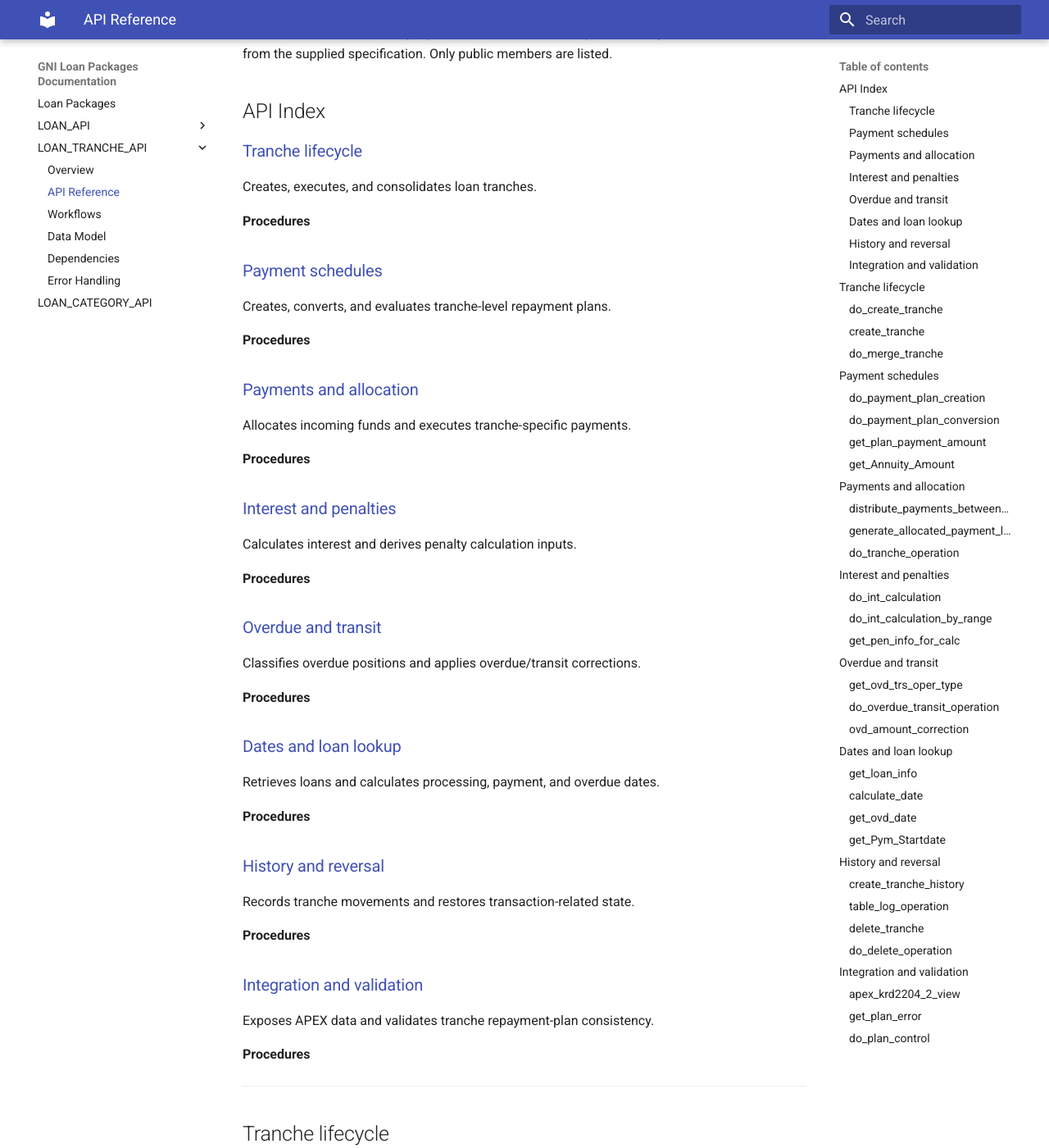
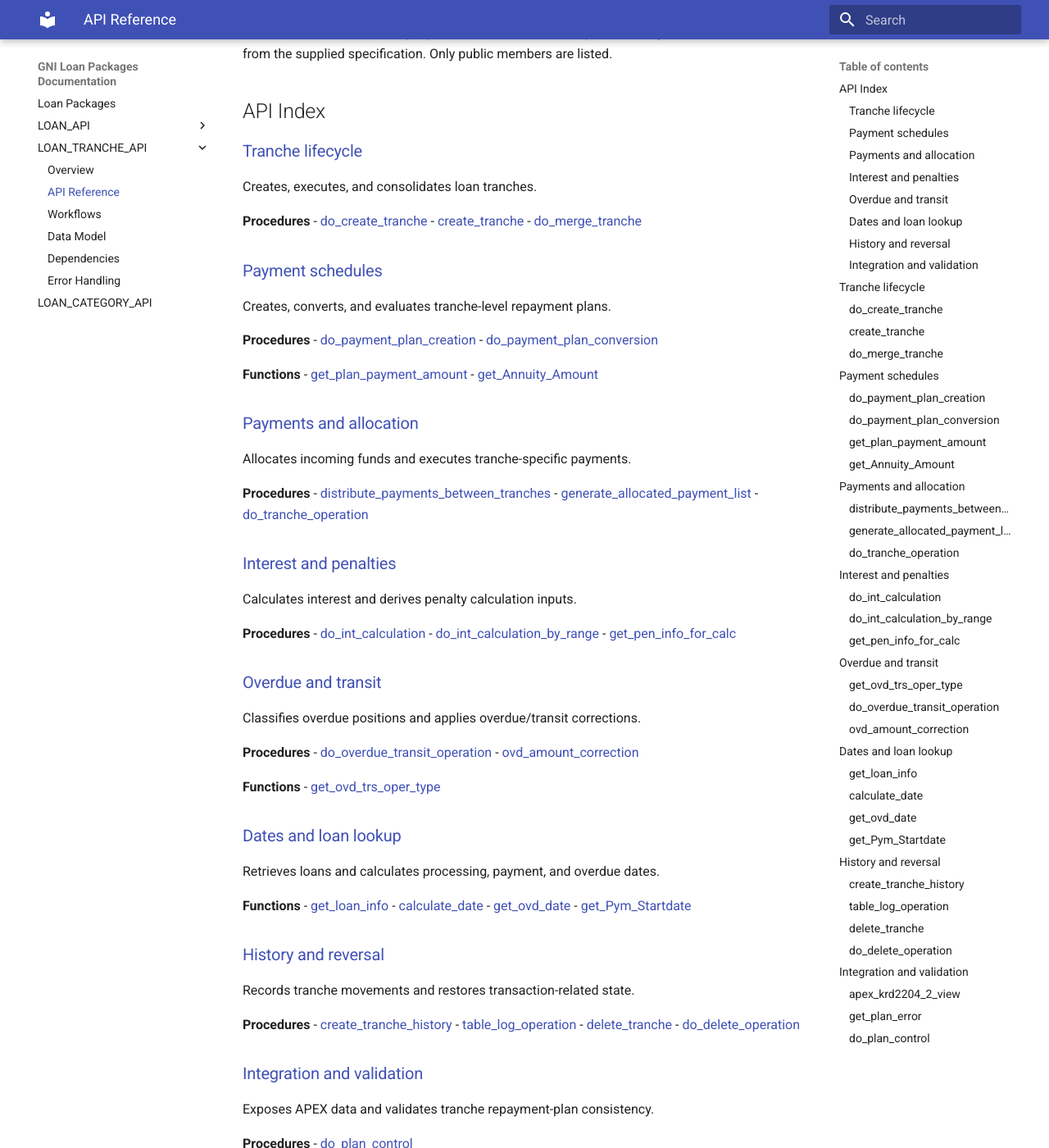
Before and after one commit to SadayCb/gni-documentation-poc8.0, an MkDocs documentation site: the page built from docs/loan-tranche-api-reference.md, in a window 1280 px wide and 1400 px high, scrolled down 194 px. Shown: the whole window at 82% size. Built offline with MkDocs 1.6.1 and Material for MkDocs 9.7.7, drawn with Linux system fonts in a browser that asks for light colours; some of the changed text lies outside the part shown.

Commit message:
docs(tranche): populate functional API index for all 27 public members

```diff
--- a/docs/loan-tranche-api-reference.md
+++ b/docs/loan-tranche-api-reference.md
@@ -12,56 +12,81 @@
 Creates, executes, and consolidates loan tranches.
 
 **Procedures**
-
+- [do_create_tranche](#do-create-tranche)
+- [create_tranche](#create-tranche)
+- [do_merge_tranche](#do-merge-tranche)
 
 ### [Payment schedules](#domain-payment-schedules)
 
 Creates, converts, and evaluates tranche-level repayment plans.
 
 **Procedures**
+- [do_payment_plan_creation](#do-payment-plan-creation)
+- [do_payment_plan_conversion](#do-payment-plan-conversion)
 
+**Functions**
+- [get_plan_payment_amount](#get-plan-payment-amount)
+- [get_Annuity_Amount](#get-annuity-amount)
 
 ### [Payments and allocation](#domain-payments-and-allocation)
 
 Allocates incoming funds and executes tranche-specific payments.
 
 **Procedures**
-
+- [distribute_payments_between_tranches](#distribute-payments-between-tranches)
+- [generate_allocated_payment_list](#generate-allocated-payment-list)
+- [do_tranche_operation](#do-tranche-operation)
 
 ### [Interest and penalties](#domain-interest-and-penalties)
 
 Calculates interest and derives penalty calculation inputs.
 
 **Procedures**
-
+- [do_int_calculation](#do-int-calculation)
+- [do_int_calculation_by_range](#do-int-calculation-by-range)
+- [get_pen_info_for_calc](#get-pen-info-for-calc)
 
 ### [Overdue and transit](#domain-overdue-and-transit)
 
 Classifies overdue positions and applies overdue/transit corrections.
 
 **Procedures**
+- [do_overdue_transit_operation](#do-overdue-transit-operation)
+- [ovd_amount_correction](#ovd-amount-correction)
 
+**Functions**
+- [get_ovd_trs_oper_type](#get-ovd-trs-oper-type)
 
 ### [Dates and loan lookup](#domain-dates-and-loan-lookup)
 
 Retrieves loans and calculates processing, payment, and overdue dates.
 
-**Procedures**
-
+**Functions**
+- [get_loan_info](#get-loan-info)
+- [calculate_date](#calculate-date)
+- [get_ovd_date](#get-ovd-date)
+- [get_Pym_Startdate](#get-pym-startdate)
 
 ### [History and reversal](#domain-history-and-reversal)
 
 Records tranche movements and restores transaction-related state.
 
 **Procedures**
-
+- [create_tranche_history](#create-tranche-history)
+- [table_log_operation](#table-log-operation)
+- [delete_tranche](#delete-tranche)
+- [do_delete_operation](#do-delete-operation)
 
 ### [Integration and validation](#domain-integration-and-validation)
 
 Exposes APEX data and validates tranche repayment-plan consistency.
 
 **Procedures**
+- [do_plan_control](#do-plan-control)
 
+**Functions**
+- [apex_krd2204_2_view](#apex-krd2204-2-view)
+- [get_plan_error](#get-plan-error)
 
 ---
 
```
